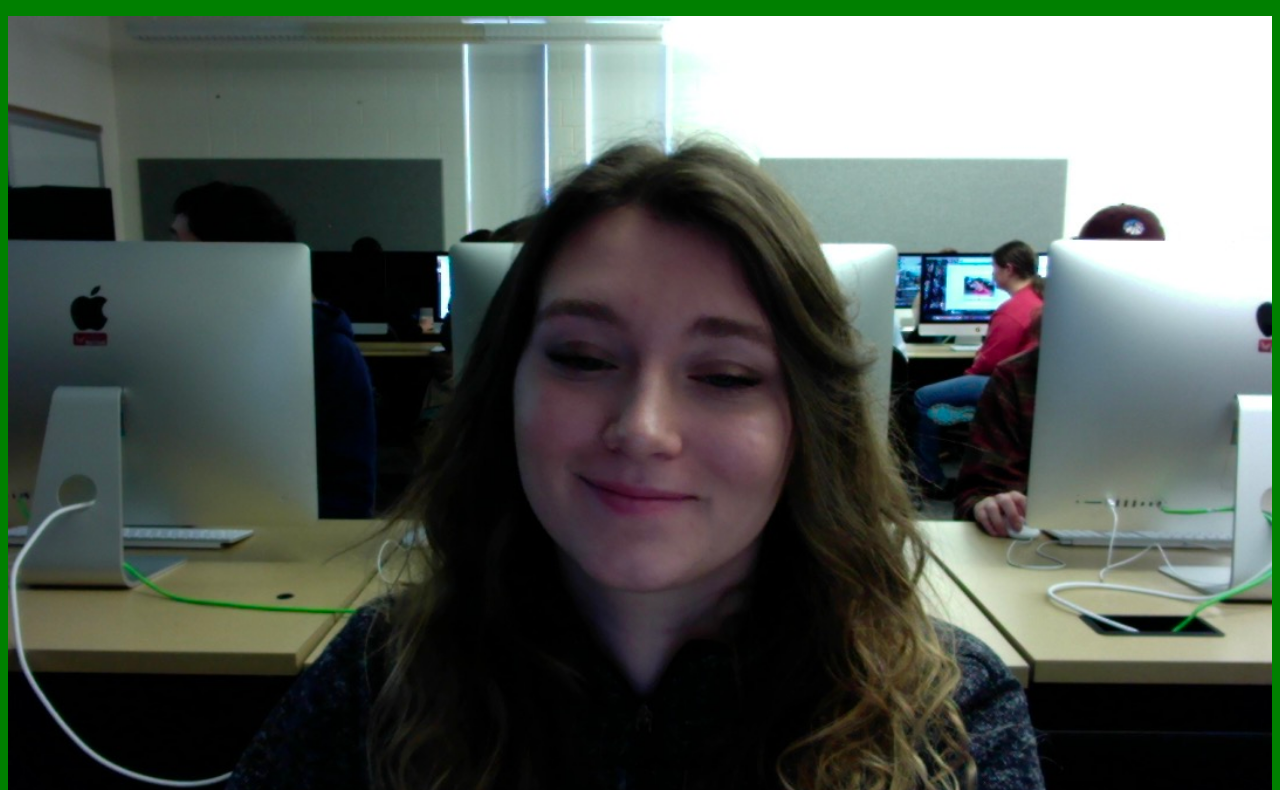
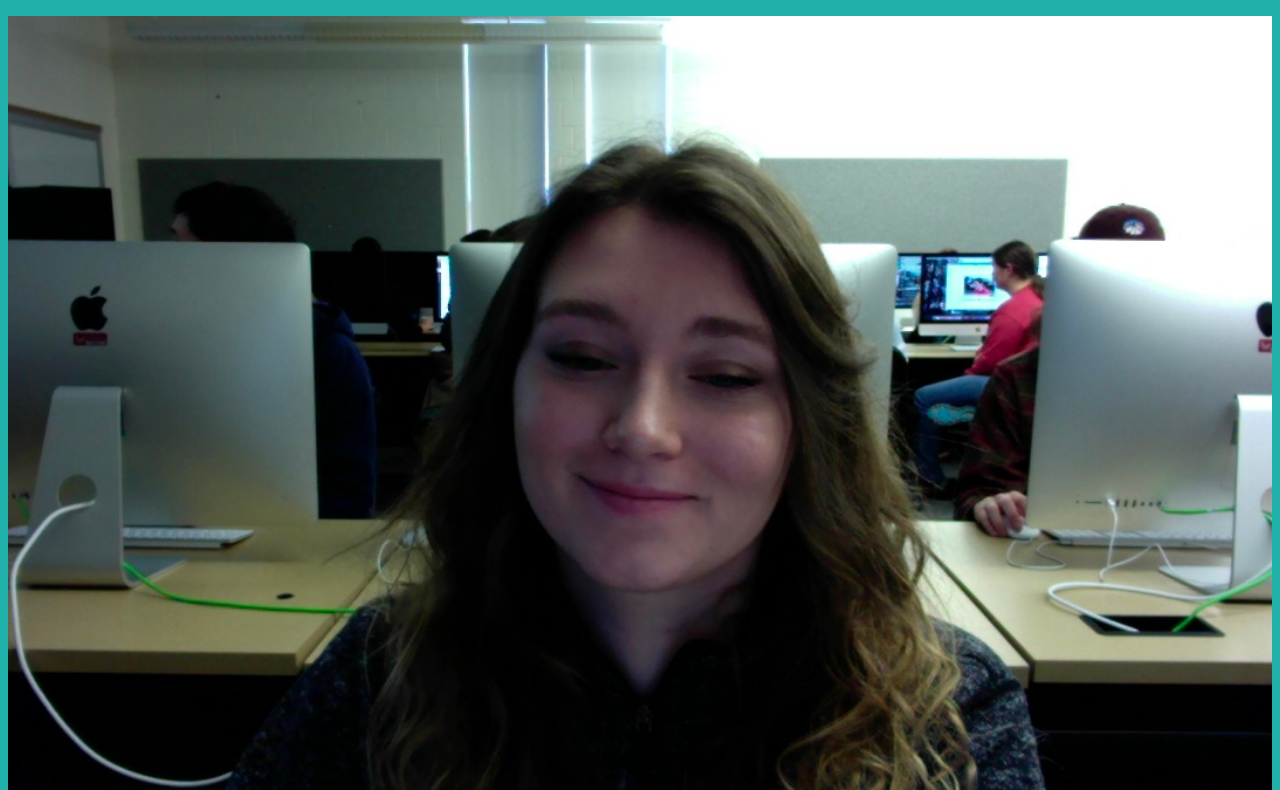
Before and after one commit to cwoudenberg/cwoudenberg.github.io, a plain HTML site: page index.html in a window 1280 px wide. Shown: the part 104-894 px from the top of the page. Drawn offline with Linux system fonts and the light colour scheme.

Commit message:
Style Tile
Style tile!

```diff
--- a/styles.css
+++ b/styles.css
@@ -1,10 +1,10 @@
 /* Style Guide
   * Primary color: Grey
-  * Secondary color: Teal
+  * Secondary color: lightseagreen
 */
 
 body {
-  background: green;
+  background: lightseagreen;
 }
 
 
```
Also changed, not shown: 1 other file.
